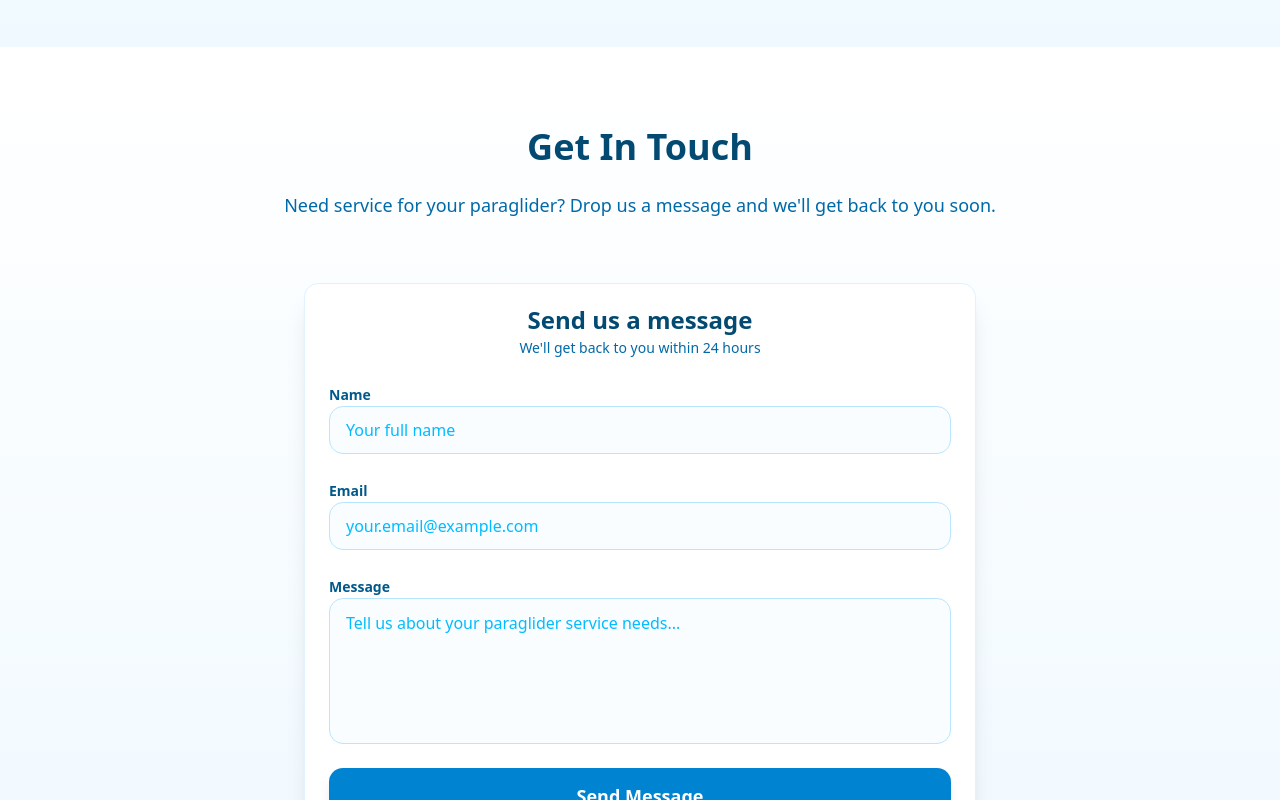
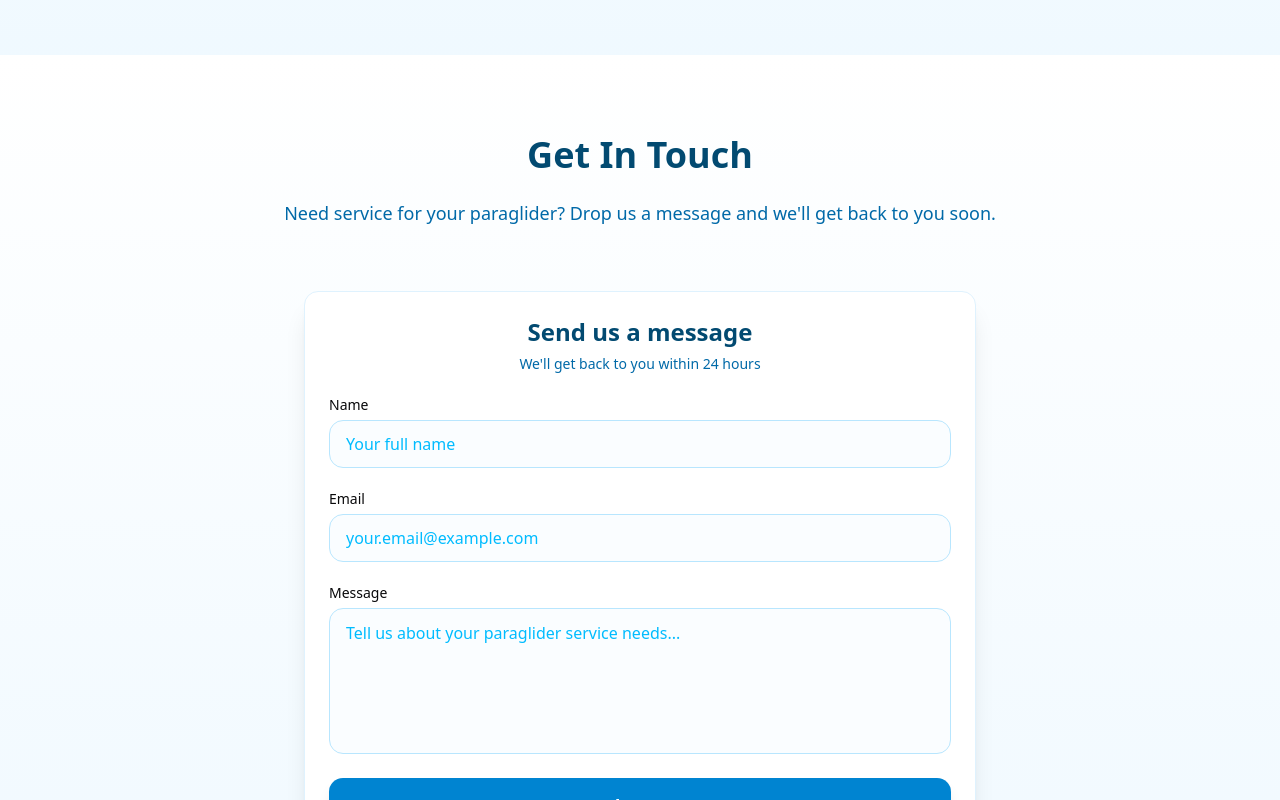
Before and after one commit to Skye-flyhigh/paramot-website, a Next.js app: page / in a window 1280 px wide. Shown: the part 1434-2234 px from the top of the page. Built offline with nearby package versions, Linux system fonts and the light colour scheme; no server answers.

Commit message:
Shadcn update, fixing missing dependencies. Building customer details form update.

```diff
--- a/src/app/globals.css
+++ b/src/app/globals.css
@@ -1,4 +1,5 @@
-@import "tailwindcss";
+@import 'tailwindcss';
+@import 'tw-animate-css';
 
 @custom-variant dark (&:is(.dark *));
 
@@ -45,70 +46,70 @@
 :root {
   --radius: 0.625rem;
   --card: oklch(1 0 0);
-  --card-foreground: oklch(0.129 0.042 264.695);
+  --card-foreground: oklch(0.141 0.005 285.823);
   --popover: oklch(1 0 0);
-  --popover-foreground: oklch(0.129 0.042 264.695);
-  --primary: oklch(0.208 0.042 265.755);
-  --primary-foreground: oklch(0.984 0.003 247.858);
-  --secondary: oklch(0.968 0.007 247.896);
-  --secondary-foreground: oklch(0.208 0.042 265.755);
-  --muted: oklch(0.968 0.007 247.896);
-  --muted-foreground: oklch(0.554 0.046 257.417);
-  --accent: oklch(0.968 0.007 247.896);
-  --accent-foreground: oklch(0.208 0.042 265.755);
+  --popover-foreground: oklch(0.141 0.005 285.823);
+  --primary: oklch(0.21 0.006 285.885);
+  --primary-foreground: oklch(0.985 0 0);
+  --secondary: oklch(0.967 0.001 286.375);
+  --secondary-foreground: oklch(0.21 0.006 285.885);
+  --muted: oklch(0.967 0.001 286.375);
+  --muted-foreground: oklch(0.552 0.016 285.938);
+  --accent: oklch(0.967 0.001 286.375);
+  --accent-foreground: oklch(0.21 0.006 285.885);
   --destructive: oklch(0.577 0.245 27.325);
-  --border: oklch(0.929 0.013 255.508);
-  --input: oklch(0.929 0.013 255.508);
-  --ring: oklch(0.704 0.04 256.788);
+  --border: oklch(0.92 0.004 286.32);
+  --input: oklch(0.92 0.004 286.32);
+  --ring: oklch(0.705 0.015 286.067);
   --chart-1: oklch(0.646 0.222 41.116);
   --chart-2: oklch(0.6 0.118 184.704);
   --chart-3: oklch(0.398 0.07 227.392);
   --chart-4: oklch(0.828 0.189 84.429);
   --chart-5: oklch(0.769 0.188 70.08);
-  --sidebar: oklch(0.984 0.003 247.858);
-  --sidebar-foreground: oklch(0.129 0.042 264.695);
-  --sidebar-primary: oklch(0.208 0.042 265.755);
-  --sidebar-primary-foreground: oklch(0.984 0.003 247.858);
-  --sidebar-accent: oklch(0.968 0.007 247.896);
-  --sidebar-accent-foreground: oklch(0.208 0.042 265.755);
-  --sidebar-border: oklch(0.929 0.013 255.508);
-  --sidebar-ring: oklch(0.704 0.04 256.788);
+  --sidebar: oklch(0.985 0 0);
+  --sidebar-foreground: oklch(0.141 0.005 285.823);
+  --sidebar-primary: oklch(0.21 0.006 285.885);
+  --sidebar-primary-foreground: oklch(0.985 0 0);
+  --sidebar-accent: oklch(0.967 0.001 286.375);
+  --sidebar-accent-foreground: oklch(0.21 0.006 285.885);
+  --sidebar-border: oklch(0.92 0.004 286.32);
+  --sidebar-ring: oklch(0.705 0.015 286.067);
   --background: oklch(1 0 0);
-  --foreground: oklch(0.129 0.042 264.695);
+  --foreground: oklch(0.141 0.005 285.823);
 }
 
 .dark {
-  --background: oklch(0.129 0.042 264.695);
-  --foreground: oklch(0.984 0.003 247.858);
-  --card: oklch(0.208 0.042 265.755);
-  --card-foreground: oklch(0.984 0.003 247.858);
-  --popover: oklch(0.208 0.042 265.755);
-  --popover-foreground: oklch(0.984 0.003 247.858);
-  --primary: oklch(0.929 0.013 255.508);
-  --primary-foreground: oklch(0.208 0.042 265.755);
-  --secondary: oklch(0.279 0.041 260.031);
-  --secondary-foreground: oklch(0.984 0.003 247.858);
-  --muted: oklch(0.279 0.041 260.031);
-  --muted-foreground: oklch(0.704 0.04 256.788);
-  --accent: oklch(0.279 0.041 260.031);
-  --accent-foreground: oklch(0.984 0.003 247.858);
+  --background: oklch(0.141 0.005 285.823);
+  --foreground: oklch(0.985 0 0);
+  --card: oklch(0.21 0.006 285.885);
+  --card-foreground: oklch(0.985 0 0);
+  --popover: oklch(0.21 0.006 285.885);
+  --popover-foreground: oklch(0.985 0 0);
+  --primary: oklch(0.92 0.004 286.32);
+  --primary-foreground: oklch(0.21 0.006 285.885);
+  --secondary: oklch(0.274 0.006 286.033);
+  --secondary-foreground: oklch(0.985 0 0);
+  --muted: oklch(0.274 0.006 286.033);
+  --muted-foreground: oklch(0.705 0.015 286.067);
+  --accent: oklch(0.274 0.006 286.033);
+  --accent-foreground: oklch(0.985 0 0);
   --destructive: oklch(0.704 0.191 22.216);
   --border: oklch(1 0 0 / 10%);
   --input: oklch(1 0 0 / 15%);
-  --ring: oklch(0.551 0.027 264.364);
+  --ring: oklch(0.552 0.016 285.938);
   --chart-1: oklch(0.488 0.243 264.376);
   --chart-2: oklch(0.696 0.17 162.48);
   --chart-3: oklch(0.769 0.188 70.08);
   --chart-4: oklch(0.627 0.265 303.9);
   --chart-5: oklch(0.645 0.246 16.439);
-  --sidebar: oklch(0.208 0.042 265.755);
-  --sidebar-foreground: oklch(0.984 0.003 247.858);
+  --sidebar: oklch(0.21 0.006 285.885);
+  --sidebar-foreground: oklch(0.985 0 0);
   --sidebar-primary: oklch(0.488 0.243 264.376);
-  --sidebar-primary-foreground: oklch(0.984 0.003 247.858);
-  --sidebar-accent: oklch(0.279 0.041 260.031);
-  --sidebar-accent-foreground: oklch(0.984 0.003 247.858);
+  --sidebar-primary-foreground: oklch(0.985 0 0);
+  --sidebar-accent: oklch(0.274 0.006 286.033);
+  --sidebar-accent-foreground: oklch(0.985 0 0);
   --sidebar-border: oklch(1 0 0 / 10%);
-  --sidebar-ring: oklch(0.551 0.027 264.364);
+  --sidebar-ring: oklch(0.552 0.016 285.938);
 }
 
 @layer base {
--- /dev/null
+++ b/src/components/customer/CustomerDetails.tsx
@@ -0,0 +1,16 @@
+import { Customer } from '@/lib/schema';
+import { Label } from '../ui/label';
+import { Input } from '../ui/input';
+import { Button } from '../ui/button';
+
+export default function CustomerDetails({ customer }: { customer: Customer }) {
+  return (
+    <form>
+      <Label htmlFor="name">Name</Label>
+      <Input id="name" defaultValue={customer.name} />
+      <Label htmlFor="email">Email</Label>
+      <Input id="email" defaultValue={customer.email} />
+      <Button type="submit">Save</Button>
+    </form>
+  );
+}
--- a/src/components/dashboard/DashboardCTA.tsx
+++ b/src/components/dashboard/DashboardCTA.tsx
@@ -7,16 +7,19 @@ import { getCustomerEquipment } from '@/lib/mockData';
 import BookingModal from './BookingModal';
 import { Button } from '../ui/button';
 import { useModal } from '@/hooks/useModal';
+import CustomerDetails from '../customer/CustomerDetails';
 
 export function DashboardCTA(customer: Customer) {
   const { modalState, openModal, closeModal } = useModal();
   const [newEquipment, setNewEquipment] = useState<Equipment | null>(null);
+  const [openContact, setOpenContact] = useState<boolean>(false);
 
   const equipmentList = getCustomerEquipment(customer.id);
 
   return (
+    <>
       <div className="mt-6 flex gap-3 space-around">
-      <Button onClick={() => openModal('picker')} variant="default">
+        <Button onClick={() => openModal('picker')} variant="default" type="button">
           Schedule New Service
         </Button>
         {(modalState.mode === 'picker' && (
@@ -38,6 +41,15 @@ export function DashboardCTA(customer: Customer) {
               equipment={newEquipment}
             />
           ))}
+        <Button
+          type="button"
+          onClick={() => setOpenContact(!openContact)}
+          variant={openContact ? 'default' : 'outline'}
+        >
+          Update contact details
+        </Button>
       </div>
+      {openContact && <CustomerDetails customer={customer} />}
+    </>
   );
 }
--- a/src/components/dashboard/EquipmentPicker.tsx
+++ b/src/components/dashboard/EquipmentPicker.tsx
@@ -234,7 +234,6 @@ export function EquipmentPicker({
                   <input
                     type="text"
                     name="serialNumber"
-                    required
                     className={
                       'mt-2 h-10 w-full block bg-white p-2 border-sky-300 border-2 rounded-lg hover:border-sky-700 ' +
                       (state.errors.serialNumber
--- a/src/components/ui/label.tsx
+++ b/src/components/ui/label.tsx
@@ -1,18 +1,24 @@
-import * as React from "react";
-import { cn } from "@/lib/utils";
+'use client';
 
-const Label = React.forwardRef<HTMLLabelElement, React.ComponentProps<"label">>(
-  ({ className, ...props }, ref) => (
-    <label
-      ref={ref}
+import * as React from 'react';
+import * as LabelPrimitive from '@radix-ui/react-label';
+
+import { cn } from '@/lib/utils';
+
+function Label({
+  className,
+  ...props
+}: React.ComponentProps<typeof LabelPrimitive.Root>) {
+  return (
+    <LabelPrimitive.Root
+      data-slot="label"
       className={cn(
-        "text-sm font-semibold text-sky-800 leading-none peer-disabled:cursor-not-allowed peer-disabled:opacity-70",
+        'flex items-center gap-2 text-sm leading-none font-medium select-none group-data-[disabled=true]:pointer-events-none group-data-[disabled=true]:opacity-50 peer-disabled:cursor-not-allowed peer-disabled:opacity-50',
         className,
       )}
       {...props}
     />
-  ),
-);
-Label.displayName = "Label";
+  );
+}
 
 export { Label };
--- /dev/null
+++ b/src/components/ui/separator.tsx
@@ -0,0 +1,28 @@
+'use client';
+
+import * as React from 'react';
+import * as SeparatorPrimitive from '@radix-ui/react-separator';
+
+import { cn } from '@/lib/utils';
+
+function Separator({
+  className,
+  orientation = 'horizontal',
+  decorative = true,
+  ...props
+}: React.ComponentProps<typeof SeparatorPrimitive.Root>) {
+  return (
+    <SeparatorPrimitive.Root
+      data-slot="separator"
+      decorative={decorative}
+      orientation={orientation}
+      className={cn(
+        'bg-border shrink-0 data-[orientation=horizontal]:h-px data-[orientation=horizontal]:w-full data-[orientation=vertical]:h-full data-[orientation=vertical]:w-px',
+        className,
+      )}
+      {...props}
+    />
+  );
+}
+
+export { Separator };
--- a/src/lib/utils.ts
+++ b/src/lib/utils.ts
@@ -1,3 +1,6 @@
-export function cn(...classes: (string | undefined | null | false)[]) {
-  return classes.filter(Boolean).join(" ");
+import { clsx, type ClassValue } from 'clsx';
+import { twMerge } from 'tailwind-merge';
+
+export function cn(...inputs: ClassValue[]) {
+  return twMerge(clsx(inputs));
 }
```
Also changed, not shown: package.json (+7 -1 lines), src/components/ui/field.tsx (added, +244 -0 lines), components.json, 1 other file (tests, documents, lock files or other folders). Lines whose indentation alone changed are shown as unchanged.
